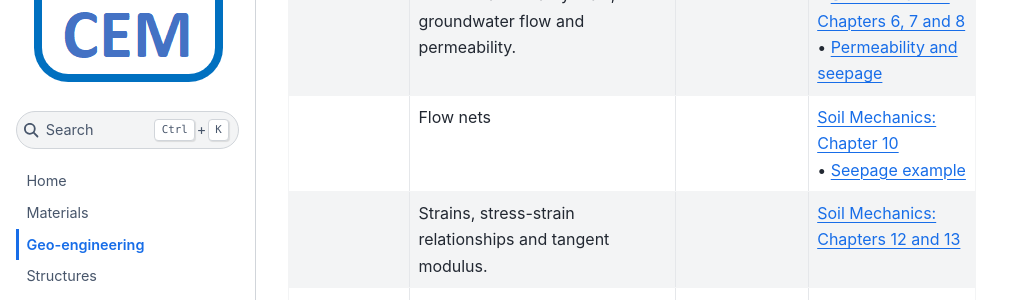
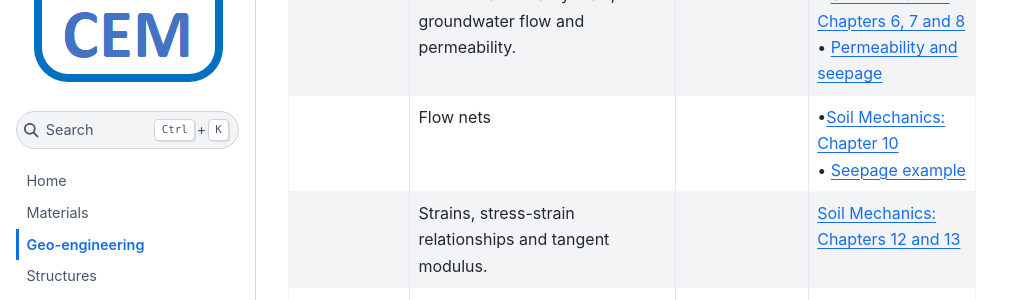
Before and after one commit to TUDelft-CITG/pre-for-cem, a Jupyter Book: the page built from book/contents/geo-engineering.md, in a window 1280 px wide and 900 px high, scrolled down 399 px. Shown: the part 153-453 px from the top of the window, without its empty margins (0-1031 px from the left). Built offline with Jupyter Book 1.0.4 settings and Sphinx 7.4.7 and the Sphinx Book theme 1.1.4, drawn with Linux system fonts in a browser that asks for light colours.

```diff
--- a/book/contents/geo-engineering.md
+++ b/book/contents/geo-engineering.md
@@ -7,7 +7,7 @@ The following topics on **geo-engineering** are considered prerequisite knowledg
 | Soil Mechanics       | Soil Characteristics: Classification and mineralogy of soils; Grains, grain size distribution and porosity.                                                                                                                             | [CTB2310](https://studiegids.tudelft.nl/a101_displayCourse.do?course_id=58427)  [CTB1410-20](https://studiegids.tudelft.nl/a101_displayCourse.do?course_id=58366)  [CTB2320-17](https://studiegids.tudelft.nl/a101_displayCourse.do?course_id=58428) | • [Soil Mechanics: Chapters 2 and 3](https://geo.verruijt.net/software/SoilMechBook2012.pdf) <br>• [Soil classification](https://www.geoengineer.org/storage/education/10/general_file_collection/7906/siva-classification.pdf) <br>• [Lecture notes](https://ocw.mit.edu/courses/1-361-advanced-soil-mechanics-fall-2004/resources/part_ii_1/)
 |                      | Geomechanics: Stresses in soils and initial stress state: total stress, effective stress, pore pressure.                                                                                                                                        |                                 |• [Soil Mechanics: Chapters 4 and 5](https://geo.verruijt.net/software/SoilMechBook2012.pdf) <br>• [Stresses and capillarity](https://www.geoengineer.org/storage/education/10/general_file_collection/7625/1557730982-siva-effstress.pdf)
 |                      | Groundwater: Darcy's law, groundwater flow and permeability.                                                                                                                                        |                                 |• [Soil Mechanics: Chapters 6, 7 and 8](https://geo.verruijt.net/software/SoilMechBook2012.pdf) <br>• [Permeability and seepage](https://www.geoengineer.org/storage/education/10/general_file_collection/7905/siva-seepage.pdf)
-|              | Flow nets                                                                                     |                                 |[Soil Mechanics: Chapter 10](https://geo.verruijt.net/software/SoilMechBook2012.pdf)<br>• [Seepage example](https://www.youtube.com/watch?v=wVDl-kIuKgo)
+|              | Flow nets                                                                                     |                                 |•[Soil Mechanics: Chapter 10](https://geo.verruijt.net/software/SoilMechBook2012.pdf)<br>• [Seepage example](https://www.youtube.com/watch?v=wVDl-kIuKgo)
 |              | Strains, stress-strain relationships and tangent modulus.                                                                                     |                                 |[Soil Mechanics: Chapters 12 and 13](https://geo.verruijt.net/software/SoilMechBook2012.pdf)
 |               | Consolidation theory.                                                                                     |                                 |[Soil Mechanics: Chapters 14, 15 and 18](https://geo.verruijt.net/software/SoilMechBook2012.pdf)
 |                      | Shear Strength of Soils|                                 |[Soil Mechanics: Chapter 20](https://geo.verruijt.net/software/SoilMechBook2012.pdf)
```
Also changed, not shown: other parts of book/contents/geo-engineering.md (+1 -1 lines).
